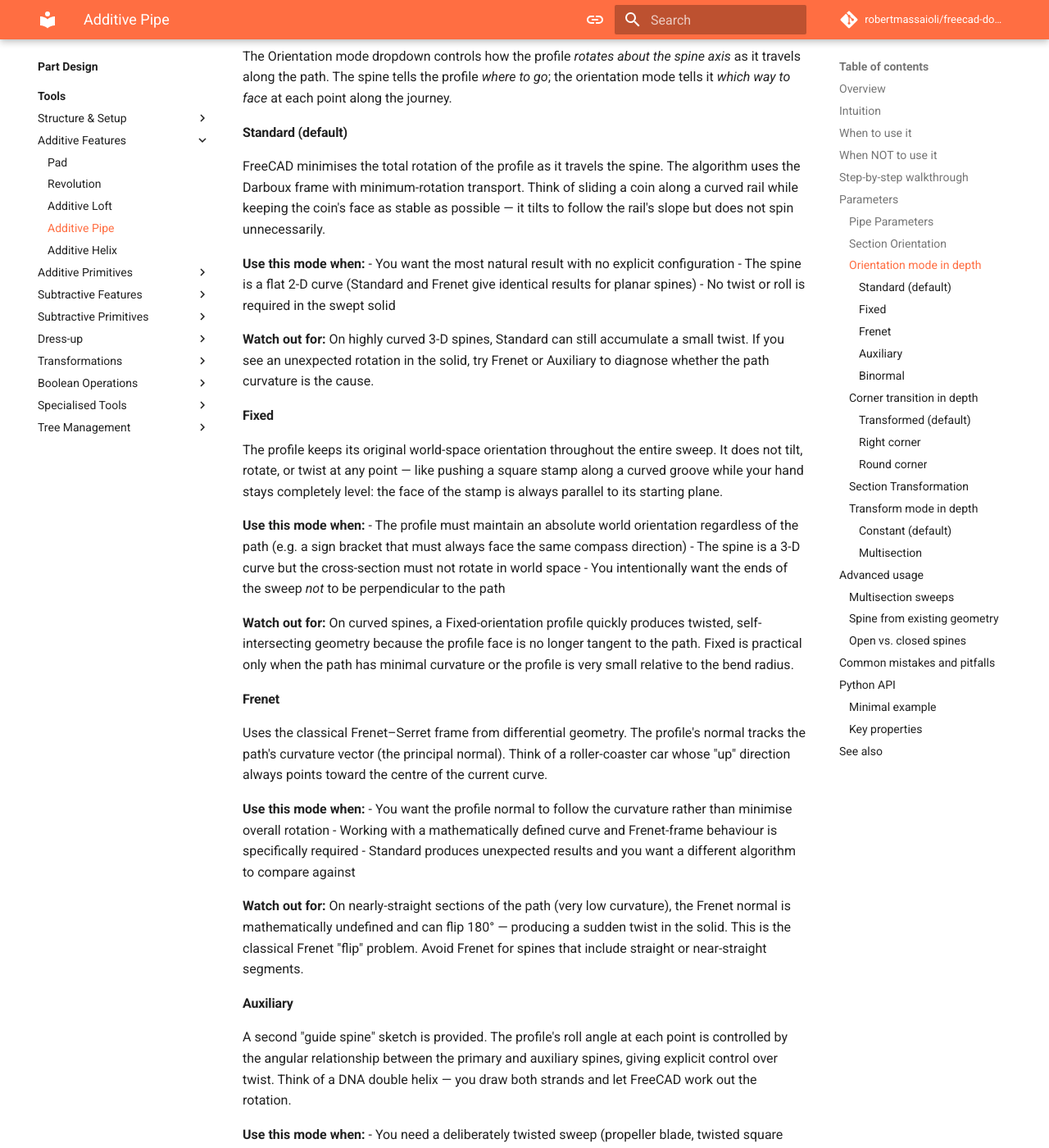
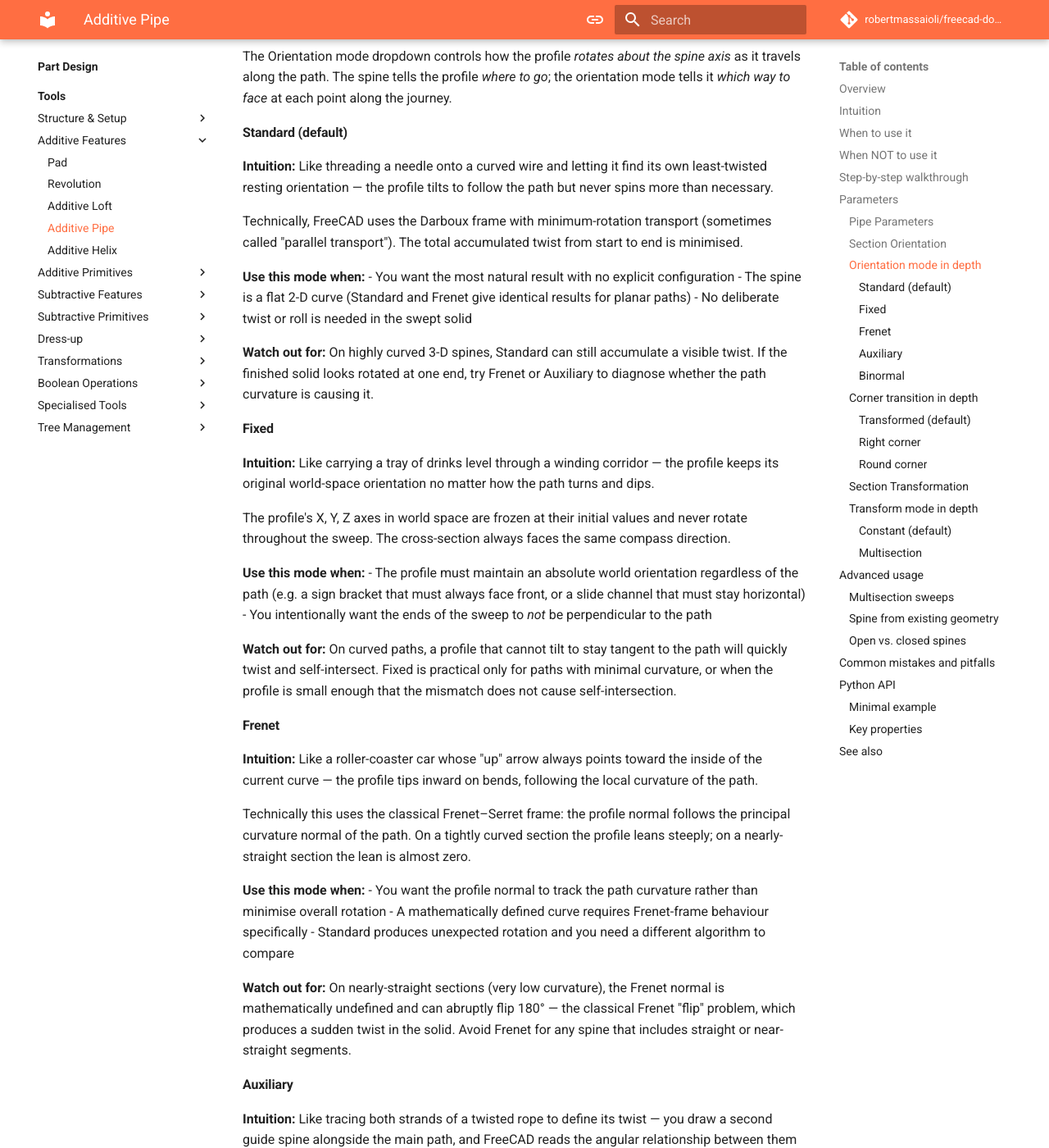
Before and after one commit to robertmassaioli/freecad-docs, an MkDocs documentation site: the page built from docs/part-design/tools/additive-pipe.md, in a window 1280 px wide and 1400 px high, scrolled down 3864 px. Shown: the whole window at 82% size. Built offline with MkDocs 1.6.1 and Material for MkDocs 9.7.7, drawn with Linux system fonts in a browser that asks for light colours; comment, search, counter and statistics services are not loaded; some of the changed text lies outside the part shown.

Commit message:
docs: fix orientation mode deep dive — put intuition sentence first per mode
Each of the 5 orientation modes (Standard/Fixed/Frenet/Auxiliary/Binormal)
now has a bold **Intuition:** line as the very first content after the ####
heading, before any technical description:

- Standard: 'threading a needle onto a curved wire' analogy
- Fixed: 'carrying a tray of drinks level through a winding corridor'
- Frenet: 'roller-coaster car whose up arrow points toward the inside of the curve'
- Auxiliary: 'tracing both strands of a twisted rope'
- Binormal: 'satellite dish on a moving arm that always faces the same direction'

Technical explanation follows the intuition sentence rather than leading with it.
Both additive-pipe.md and subtractive-pipe.md pick up the fix via the shared snippet.

Co-Authored-By: Claude Sonnet 4.6 <noreply@anthropic.com>

```diff
--- a/snippets/part-design/pipe-orientation-mode.md
+++ b/snippets/part-design/pipe-orientation-mode.md
@@ -6,103 +6,117 @@ the orientation mode tells it *which way to face* at each point along the journe
 
 #### Standard (default)
 
-FreeCAD minimises the total rotation of the profile as it travels the spine. The
-algorithm uses the Darboux frame with minimum-rotation transport. Think of sliding
-a coin along a curved rail while keeping the coin's face as stable as possible —
-it tilts to follow the rail's slope but does not spin unnecessarily.
+**Intuition:** Like threading a needle onto a curved wire and letting it find its
+own least-twisted resting orientation — the profile tilts to follow the path but
+never spins more than necessary.
+
+Technically, FreeCAD uses the Darboux frame with minimum-rotation transport
+(sometimes called "parallel transport"). The total accumulated twist from start
+to end is minimised.
 
 **Use this mode when:**
 - You want the most natural result with no explicit configuration
 - The spine is a flat 2-D curve (Standard and Frenet give identical results for
-  planar spines)
-- No twist or roll is required in the swept solid
+  planar paths)
+- No deliberate twist or roll is needed in the swept solid
 
 **Watch out for:** On highly curved 3-D spines, Standard can still accumulate a
-small twist. If you see an unexpected rotation in the solid, try Frenet or
-Auxiliary to diagnose whether the path curvature is the cause.
+visible twist. If the finished solid looks rotated at one end, try Frenet or
+Auxiliary to diagnose whether the path curvature is causing it.
 
 #### Fixed
 
-The profile keeps its original world-space orientation throughout the entire
-sweep. It does not tilt, rotate, or twist at any point — like pushing a square
-stamp along a curved groove while your hand stays completely level: the face of
-the stamp is always parallel to its starting plane.
+**Intuition:** Like carrying a tray of drinks level through a winding corridor —
+the profile keeps its original world-space orientation no matter how the path
+turns and dips.
+
+The profile's X, Y, Z axes in world space are frozen at their initial values
+and never rotate throughout the sweep. The cross-section always faces the same
+compass direction.
 
 **Use this mode when:**
 - The profile must maintain an absolute world orientation regardless of the path
-  (e.g. a sign bracket that must always face the same compass direction)
-- The spine is a 3-D curve but the cross-section must not rotate in world space
-- You intentionally want the ends of the sweep *not* to be perpendicular to the
+  (e.g. a sign bracket that must always face front, or a slide channel that must
+  stay horizontal)
+- You intentionally want the ends of the sweep to *not* be perpendicular to the
   path
 
-**Watch out for:** On curved spines, a Fixed-orientation profile quickly produces
-twisted, self-intersecting geometry because the profile face is no longer tangent
-to the path. Fixed is practical only when the path has minimal curvature or the
-profile is very small relative to the bend radius.
+**Watch out for:** On curved paths, a profile that cannot tilt to stay tangent
+to the path will quickly twist and self-intersect. Fixed is practical only for
+paths with minimal curvature, or when the profile is small enough that the
+mismatch does not cause self-intersection.
 
 #### Frenet
 
-Uses the classical Frenet–Serret frame from differential geometry. The profile's
-normal tracks the path's curvature vector (the principal normal). Think of a
-roller-coaster car whose "up" direction always points toward the centre of the
-current curve.
+**Intuition:** Like a roller-coaster car whose "up" arrow always points toward
+the inside of the current curve — the profile tips inward on bends, following
+the local curvature of the path.
+
+Technically this uses the classical Frenet–Serret frame: the profile normal
+follows the principal curvature normal of the path. On a tightly curved section
+the profile leans steeply; on a nearly-straight section the lean is almost zero.
 
 **Use this mode when:**
-- You want the profile normal to follow the curvature rather than minimise
+- You want the profile normal to track the path curvature rather than minimise
   overall rotation
-- Working with a mathematically defined curve and Frenet-frame behaviour is
-  specifically required
-- Standard produces unexpected results and you want a different algorithm to
-  compare against
+- A mathematically defined curve requires Frenet-frame behaviour specifically
+- Standard produces unexpected rotation and you need a different algorithm to
+  compare
 
-**Watch out for:** On nearly-straight sections of the path (very low curvature),
-the Frenet normal is mathematically undefined and can flip 180° — producing a
-sudden twist in the solid. This is the classical Frenet "flip" problem. Avoid
-Frenet for spines that include straight or near-straight segments.
+**Watch out for:** On nearly-straight sections (very low curvature), the Frenet
+normal is mathematically undefined and can abruptly flip 180° — the classical
+Frenet "flip" problem, which produces a sudden twist in the solid. Avoid Frenet
+for any spine that includes straight or near-straight segments.
 
 #### Auxiliary
 
-A second "guide spine" sketch is provided. The profile's roll angle at each
-point is controlled by the angular relationship between the primary and auxiliary
-spines, giving explicit control over twist. Think of a DNA double helix — you
-draw both strands and let FreeCAD work out the rotation.
+**Intuition:** Like tracing both strands of a twisted rope to define its twist —
+you draw a second guide spine alongside the main path, and FreeCAD reads the
+angular relationship between them to determine exactly how much the profile
+should roll at every point.
+
+This mode gives you the most control: any twist behaviour you can express as a
+second curve can be encoded.
 
 **Use this mode when:**
 - You need a deliberately twisted sweep (propeller blade, twisted square column,
-  helical channel)
+  helical channel with a specific roll profile)
 - Standard and Frenet both produce unwanted rotation and manual control is needed
-- The twist must match another piece of geometry (the auxiliary spine encodes it)
+- The twist must geometrically match another piece of the design
 
 Sub-parameters active in Auxiliary mode:
 
 | Sub-parameter | Type | Default | Description |
 |---------------|------|---------|-------------|
 | Auxiliary spine | Object link + edge list | — | The guide path that drives roll. Should span the full length of the primary spine. |
-| Curvilinear equivalence | Checkbox | On | When on, points are distributed by arc length on each spine (natural spacing). When off, parallel projection is used — can produce bunching on unequal-length spines. |
+| Curvilinear equivalence | Checkbox | On | On: distribute orientation points by arc length (natural, recommended). Off: parallel projection — can produce bunching on spines of unequal length. |
 
-**Watch out for:** Both spines must span the same range — the auxiliary spine
-must start and end at the same locations as the primary spine. Mismatched lengths
-prevent the orientation mapping from being computed.
+**Watch out for:** The auxiliary spine must span the same range as the primary
+spine. Mismatched start/end points prevent the orientation mapping from being
+computed and produce an error.
 
 #### Binormal
 
-The profile's out-of-plane axis (binormal) is locked to a fixed world-space
-vector you specify. Like extruding a shape while always keeping it "pointing
-toward north" regardless of how the path curves.
+**Intuition:** Like a satellite dish on a moving arm — no matter which way the
+arm points, the dish always faces a fixed direction you specify (north, vertical,
+toward a wall).
+
+You provide an X/Y/Z vector; the profile's out-of-plane axis (the binormal) is
+locked parallel to that vector throughout the entire sweep.
 
 **Use this mode when:**
-- The profile must maintain a fixed facing direction throughout (not just stay
-  upright, but face a specific world direction)
-- Sweeping along a 3-D path where one face of the profile must consistently point
-  toward a wall, datum, or reference
+- One face of the profile must consistently point toward a fixed world direction
+  (not just stay upright, but face a specific direction)
+- Sweeping along a 3-D path where a functional face must always point toward a
+  mating surface or datum plane
 
 Sub-parameters active in Binormal mode:
 
 | Sub-parameter | Type | Default | Description |
 |---------------|------|---------|-------------|
-| X / Y / Z | Float | 0.0 | The components of the fixed binormal vector. FreeCAD normalises it automatically. All three values being zero is invalid. |
+| X / Y / Z | Float | 0.0 | Components of the fixed binormal vector. FreeCAD normalises it; all three being zero is invalid. |
 
-**Watch out for:** A zero binormal vector (0, 0, 0) causes a failure at
-recompute. Also, if the path tangent becomes parallel to the binormal vector at
-any point along the spine, the orientation is geometrically undefined there and
-the sweep fails.
+**Watch out for:** A zero binormal vector (0, 0, 0) causes a recompute failure.
+Also, if the path tangent becomes exactly parallel to the binormal vector at any
+point along the spine, the orientation is geometrically undefined there and the
+sweep will fail.
```
